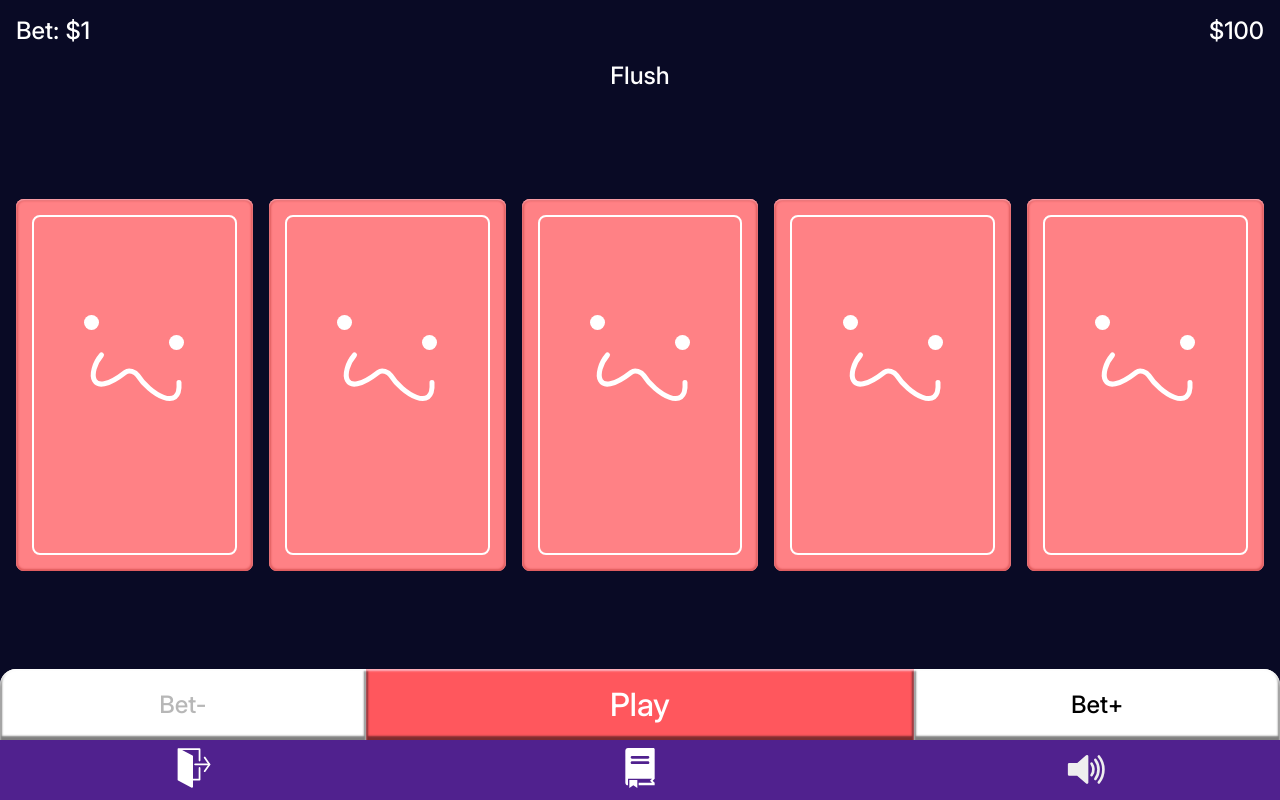
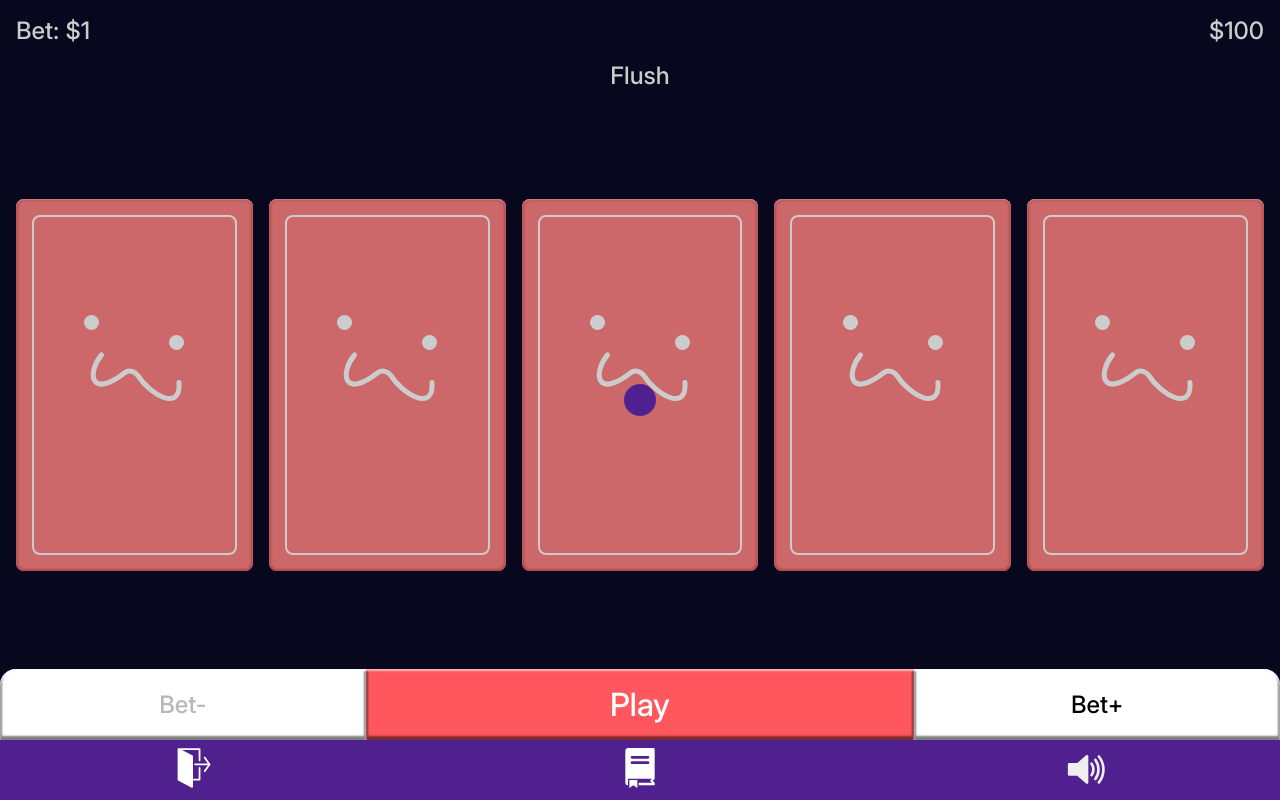
Before and after one commit to StoffenToffen/Video-Poker, a React (Vite) app: page /game in a window 1280 px wide. Built offline with nearby package versions, Linux system fonts and the light colour scheme.

Commit message:
style: Styled message element

```diff
--- a/src/App.css
+++ b/src/App.css
@@ -66,6 +66,7 @@ button {
   justify-items: center;
   width: 100%;
   padding: 0.5rem 1rem;
+  z-index: 5;
 }
 
 .nav__link__icon {
--- a/src/pages/GamePage.css
+++ b/src/pages/GamePage.css
@@ -11,6 +11,25 @@
   font-size: 1.5rem;
   font-weight: 500;
   height: 2rem;
+}
+
+.message {
+  position: fixed;
+  inset: 0;
+  display: flex;
+  justify-content: center;
+  align-items: center;
+  backdrop-filter: brightness(0.8);
+  z-index: 1;
+  font-size: 2rem;
+  font-weight: 500;
+
+  & span {
+    background-color: var(--color-secondary);
+    font-family: var(--font-heading);
+    padding: 1rem;
+    border-radius: 1rem;
+  }
 }
 
 .cards-container {
--- a/src/pages/GamePage.tsx
+++ b/src/pages/GamePage.tsx
@@ -79,7 +79,9 @@ const Game = () => {
 
 			<div className="poker-hand">{getPlayerHand(hand)}</div>
 
-			<div>{message}</div>
+			<div className="message">
+				<span>{message}</span>
+			</div>
 
 			<div className="cards-container">
 				<div className="cards">
```
